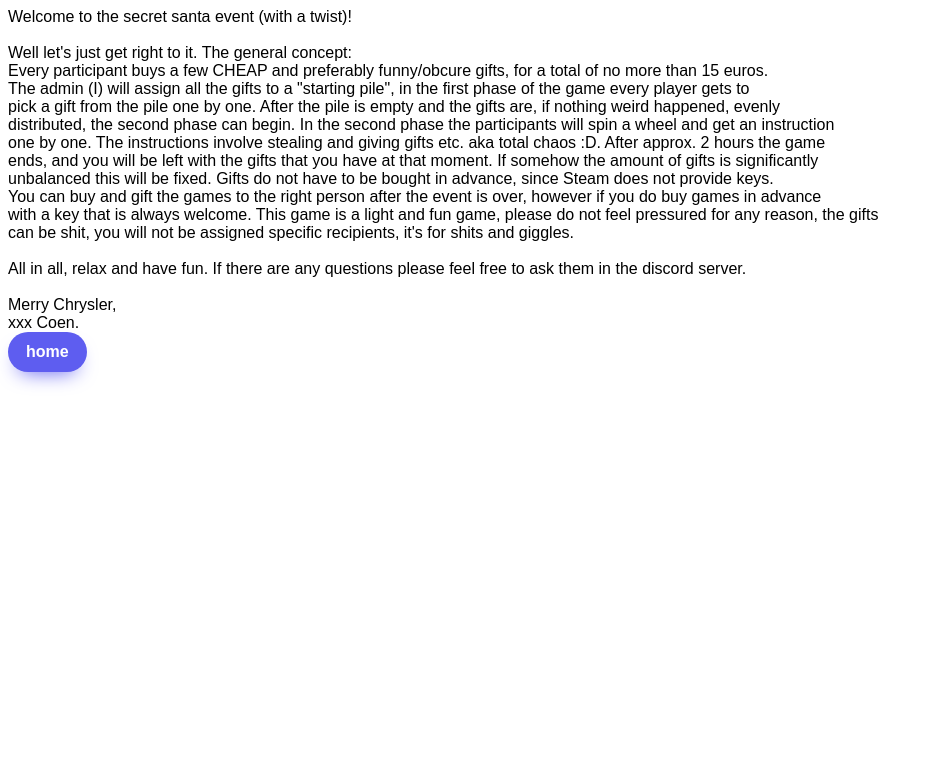
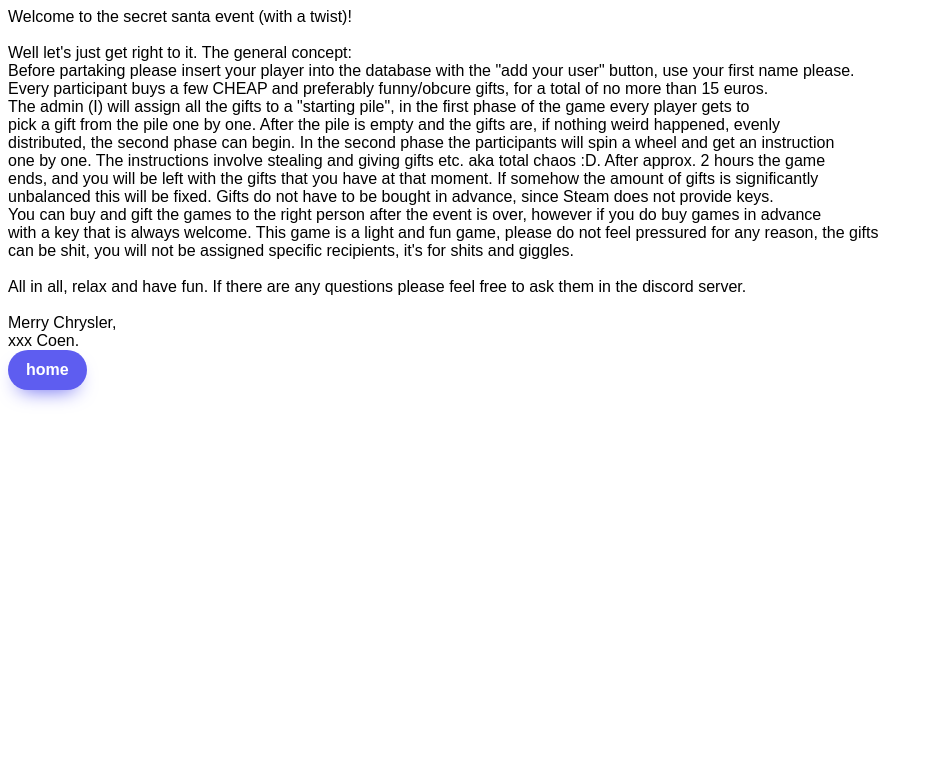
Before and after one commit to CDG-c0de/secret-santa, a PHP site: page /info.php in a window 1280 px wide. Shown: the top 783 px of the page, without its empty margins (0-933 px from the left). Run offline with PHP 8.4, Linux system fonts and the light colour scheme; some web fonts are replaced.

Commit message:
info page update

```diff
--- a/info.php
+++ b/info.php
@@ -2,6 +2,7 @@
 <body>
     Welcome to the secret santa event (with a twist)!<br><br>
     Well let's just get right to it. The general concept:<br>
+    Before partaking please insert your player into the database with the "add your user" button, use your first name please.<br>
     Every participant buys a few CHEAP and preferably funny/obcure gifts, for a total of no more than 15 euros.<br>
     The admin (I) will assign all the gifts to a "starting pile", in the first phase of the game every player gets to<br>
     pick a gift from the pile one by one. After the pile is empty and the gifts are, if nothing weird happened, evenly<br>
```
